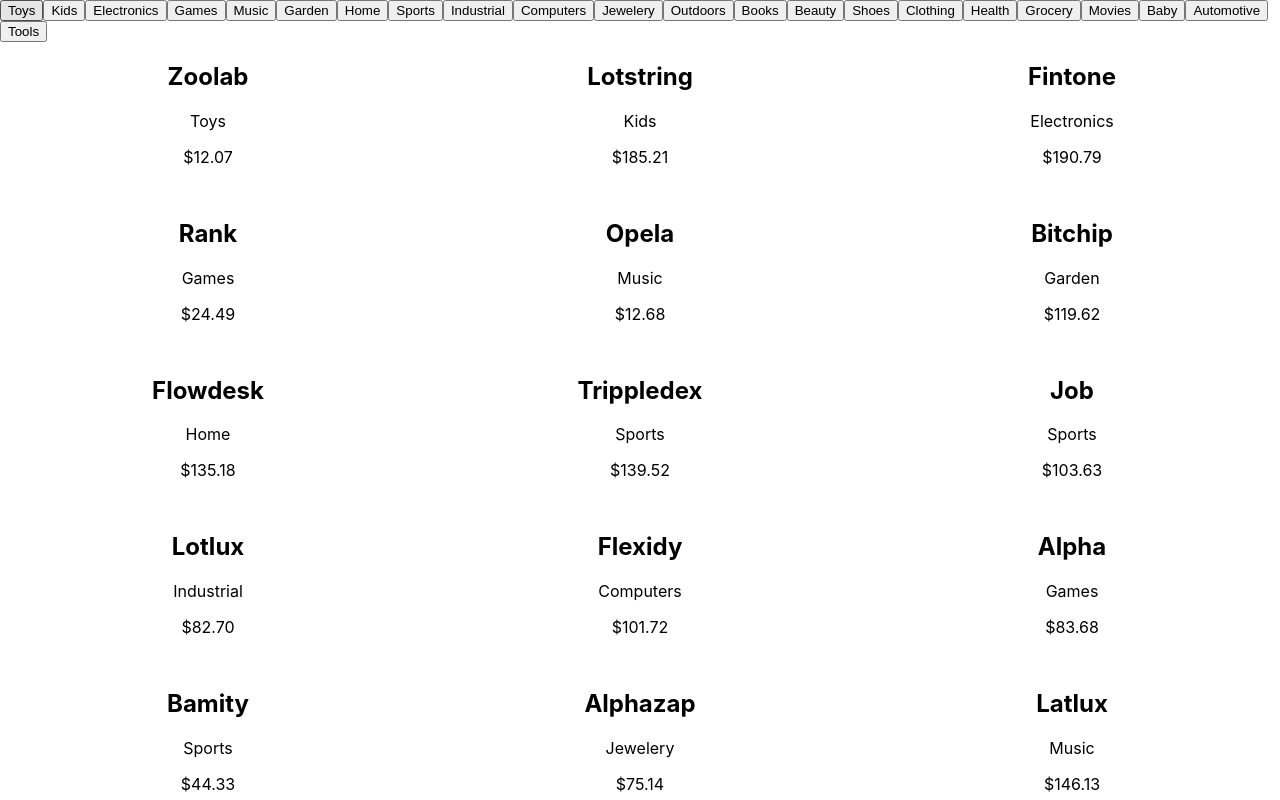
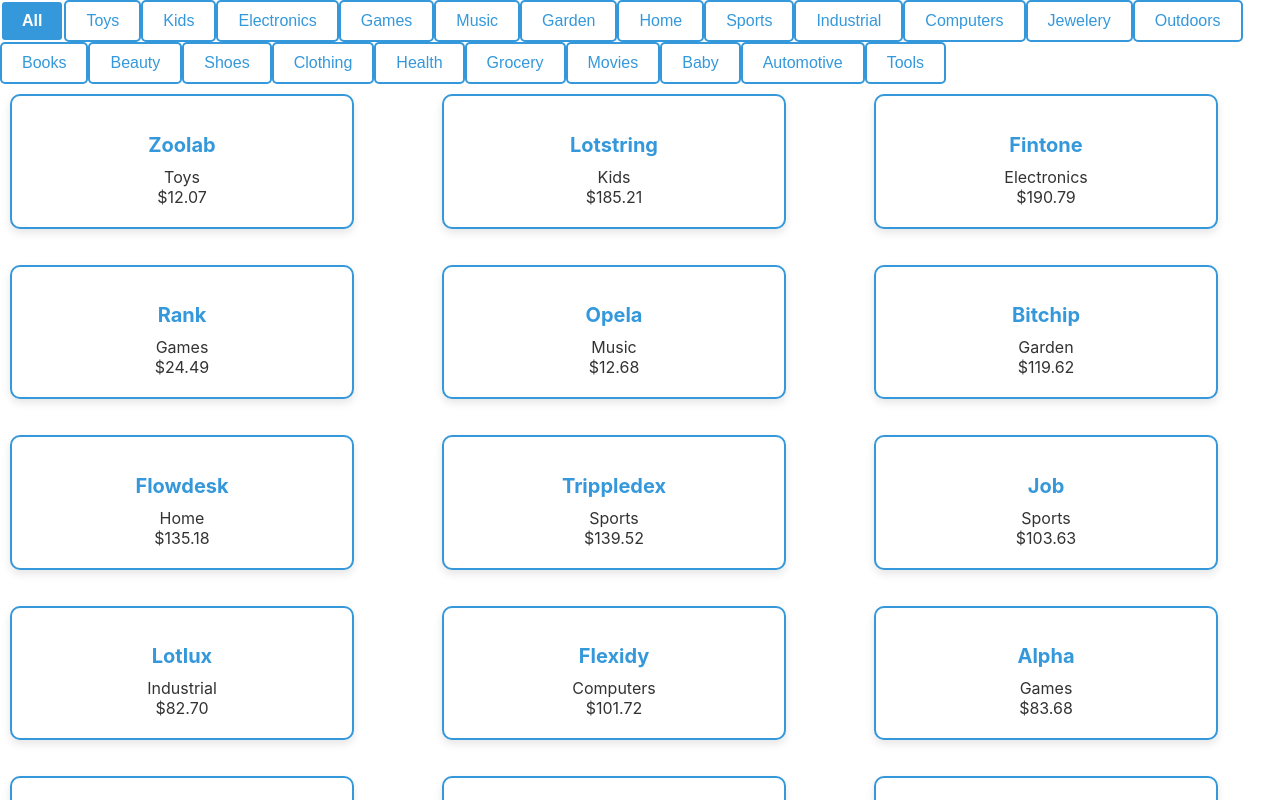
Before and after one commit to laurelmclean/acs-3330-react-product-list, a React (Create React App) app: page / in a window 1280 px wide. Shown: the top 800 px of the page. Built offline with nearby package versions, Linux system fonts and the light colour scheme.

Commit message:
challenge 12

```diff
--- a/src/App.css
+++ b/src/App.css
@@ -12,3 +12,8 @@
   grid-template-columns: 1fr 1fr 1fr;
   grid-gap: 1rem;
 }
+
+.selected-category {
+  font-weight: bold;
+  color: red;
+}
--- a/src/App.js
+++ b/src/App.js
@@ -17,7 +17,8 @@ function App() {
     <CategoryButton
       key={index}
       label={category}
-      onClick={() => handleCategoryClick(category)} />
+      onClick={() => handleCategoryClick(category)}
+      isSelected={selectedCategory.includes(category.name)} />
   ));
 
   const productMarkup = filteredData.map((product) => (
@@ -27,6 +28,11 @@ function App() {
   return (
     <div className="App">
       <div className='CategoryList'>
+        <CategoryButton
+          label="All"
+          onClick={() => handleCategoryClick('All')}
+          isSelected={selectedCategory.includes('All')}
+        />
         {buttonMarkup}
         </div>
         <div className='ProductList'>
--- a/src/CategoryButton/CategoryButton.js
+++ b/src/CategoryButton/CategoryButton.js
@@ -1,8 +1,10 @@
 import React from 'react';
+import './CategoryButtons.css'
 
-function CategoryButton({ label, onClick, key }) {
+function CategoryButton({ label, onClick, key, isSelected }) {
+    const className = isSelected ? 'selected-category' : '';
     return (
-        <button key={key} className="category-button" onClick={onClick}>
+        <button key={key} className={className} onClick={onClick}>
             {label}
         </button>
     );
--- /dev/null
+++ b/src/CategoryButton/CategoryButtons.css
@@ -0,0 +1,26 @@
+.selected-category {
+    font-weight: bold;
+    background-color: #3498db;
+    color: #fff;
+    border-color: #fff;
+}
+
+button {
+    display: inline-block;
+    padding: 10px 20px;
+    font-size: 16px;
+    text-align: center;
+    text-decoration: none;
+    cursor: pointer;
+    border: 2px solid #3498db;
+    border-radius: 5px;
+    color: #3498db;
+    background-color: #fff;
+    transition: background-color 0.3s, color 0.3s, border-color 0.3s;
+}
+
+button:hover {
+    background-color: #3498db;
+    color: #fff;
+    border-color: #fff;
+}
--- /dev/null
+++ b/src/Product/Product.css
@@ -0,0 +1,21 @@
+.product {
+    width: 300px;
+    border: 2px solid #3498db;
+    border-radius: 10px;
+    padding: 20px;
+    margin: 10px;
+    box-shadow: 0 4px 8px rgba(0, 0, 0, 0.1);
+    background-color: #fff;
+    transition: box-shadow 0.3s, border-color 0.3s;
+}
+
+.product h2 {
+    font-size: 20px;
+    margin-bottom: 10px;
+    color: #3498db;
+}
+
+.product p {
+    margin: 0;
+    color: #333;
+}
--- a/src/Product/Product.js
+++ b/src/Product/Product.js
@@ -1,4 +1,5 @@
 import React from 'react';
+import './Product.css'
 
 function Product({ product }) {
     return (
```
